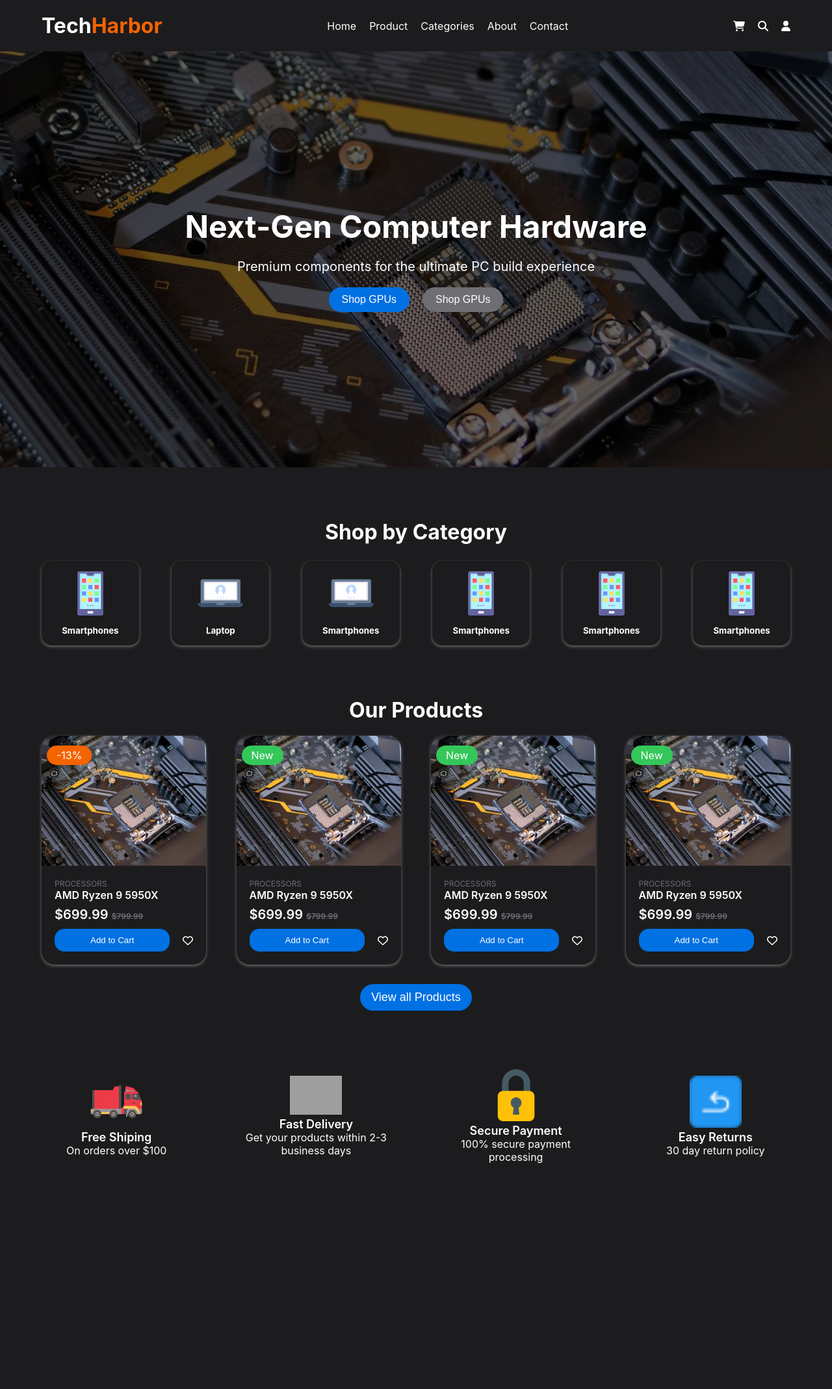
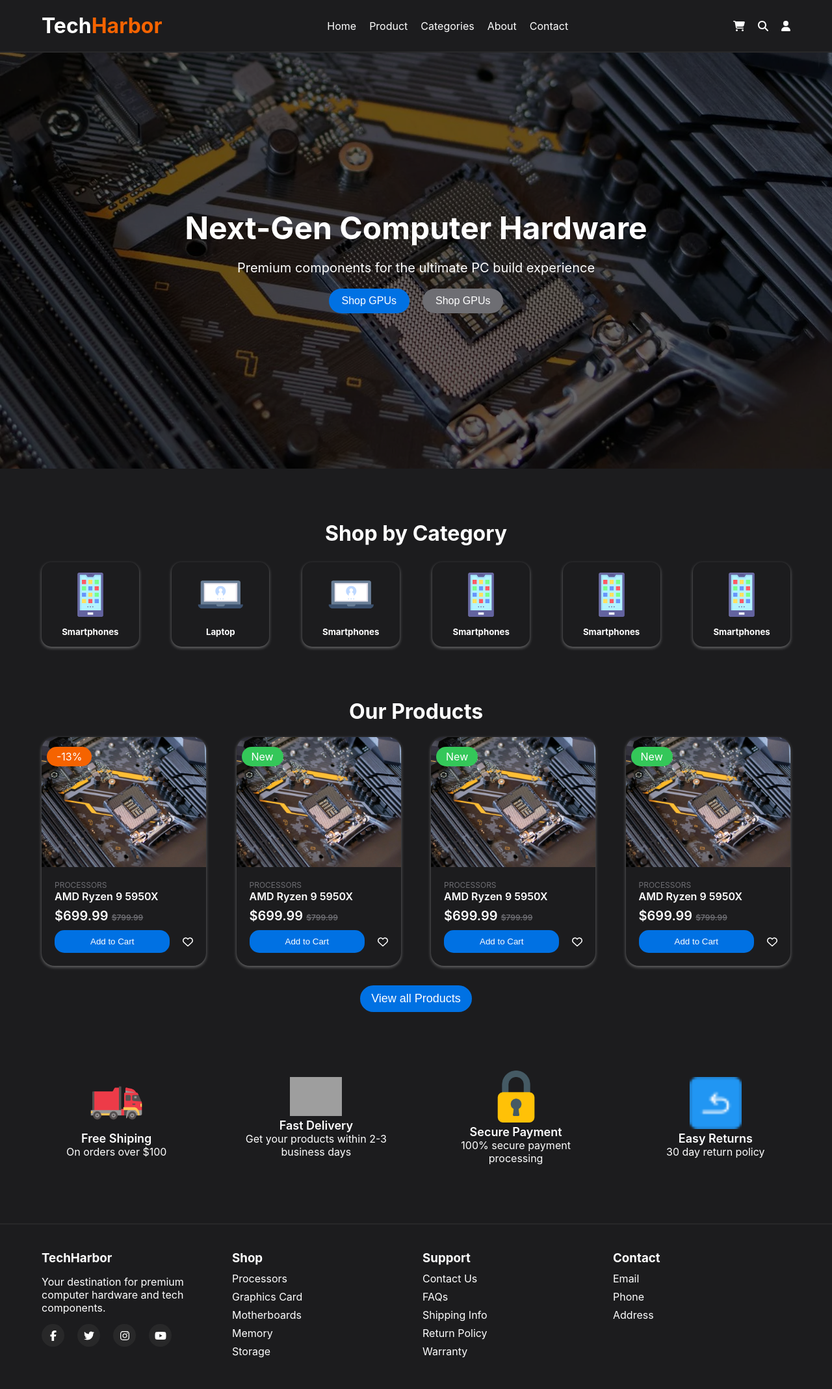
Before and after one commit to Sachita92/Ecommerce-website, a PHP site: page / in a window 1280 px wide. Shown: the whole page at 65% size. Before the commit the page ends 1790 px from the top, so only its background shows below. Run offline with PHP 8.4, Linux system fonts and the light colour scheme; grey boxes are pictures that could not be loaded.

Commit message:
Footer Section Added

```diff
--- a/index.html
+++ b/index.html
@@ -149,26 +149,80 @@
         <div class="container">
             <div class="d-flex justify-between align-center gap">
                 <div class="features-card text-center">
-                    <img src="images/truck.png"/>
+                    <img src="images/truck.png" />
                     <h4>Free Shiping</h4>
                     <p>On orders over $100</p>
                 </div>
                 <div class="features-card text-center">
-                    <img src="images/lightining.png"/>
+                    <img src="images/lightining.png" />
                     <h4>Fast Delivery</h4>
                     <p>Get your products within 2-3 business days</p>
                 </div>
                 <div class="features-card text-center">
-                    <img src="images/lock.png"/>
+                    <img src="images/lock.png" />
                     <h4>Secure Payment</h4>
                     <p>100% secure payment processing</p>
                 </div>
                 <div class="features-card text-center">
-                    <img src="images/u-turn.png"/>
+                    <img src="images/u-turn.png" />
                     <h4>Easy Returns</h4>
                     <p>30 day return policy</p>
                 </div>
             </div>
+        </div>
+    </div>
+
+    <div class="footer">
+        <div class="container">
+            <div class="d-flex justify-between gap">
+                <div class="footer-col">
+                    <h3>TechHarbor</h3>
+                    <p>Your destination for premium computer hardware and tech components.</p>
+                    <div class="d-flex gap align-center social-icon-container">
+                        <div class="social-icon d-flex align-center justify-center">
+                            <i class="fa-brands fa-facebook-f"></i>
+                        </div>
+                        <div class="social-icon d-flex align-center justify-center">
+                            <i class="fa-brands fa-twitter"></i>
+                        </div>
+                        <div class="social-icon d-flex align-center justify-center">
+                            <i class="fa-brands fa-instagram"></i>
+                        </div>
+                        <div class="social-icon d-flex align-center justify-center">
+                            <i class="fa-brands fa-youtube"></i>
+                        </div>
+                    </div>
+                </div>
+                <div class="footer-col">
+                    <h3>Shop</h3>
+                    <ul>
+                        <li>Processors</li>
+                        <li>Graphics Card</li>
+                        <li>Motherboards</li>
+                        <li>Memory</li>
+                        <li>Storage</li>
+                    </ul>
+                </div>
+                <div class="footer-col">
+                    <h3>Support</h3>
+                    <ul>
+                        <li>Contact Us</li>
+                        <li>FAQs</li>
+                        <li>Shipping Info</li>
+                        <li>Return Policy</li>
+                        <li>Warranty</li>
+                    </ul>
+                </div>
+                <div class="footer-col">
+                    <h3>Contact</h3>
+                    <ul>
+                        <li>Email</li>
+                        <li>Phone</li>
+                        <li>Address</li>
+                    </ul>
+                </div>
+            </div>
+
         </div>
     </div>
     <script src="https://cdnjs.cloudflare.com/ajax/libs/font-awesome/6.7.2/js/all.min.js"
--- a/style.css
+++ b/style.css
@@ -70,6 +70,11 @@ body {
 
 .header{
     padding:20px 0;
+    position: sticky;
+    top:0;
+    background-color: #1C1C1E;
+    z-index:2;
+    border-bottom: 2px solid #282829;
 }
 
 .hero-section{
@@ -262,3 +267,37 @@ body {
     font-weight: 600;
     font-size: 18px;
 }
+
+.footer{
+    border-top:2px solid #282829;
+    padding:40px 0;
+}
+
+.footer-col{
+    width:24%;
+}
+
+.footer-col p{
+    margin:15px 0;
+}
+
+.social-icon{
+    border-radius: 50%;
+    background:#282829;
+    height: 35px;
+    width:35px;
+}
+
+.footer-col h3{
+    margin-bottom:10px;
+}
+
+.footer-col li{
+    margin:8px 0;
+    cursor: pointer;
+    transition: all 0.2s linear;
+}
+
+.footer-col li:hover{
+    color:#0071E3;
+}
```
